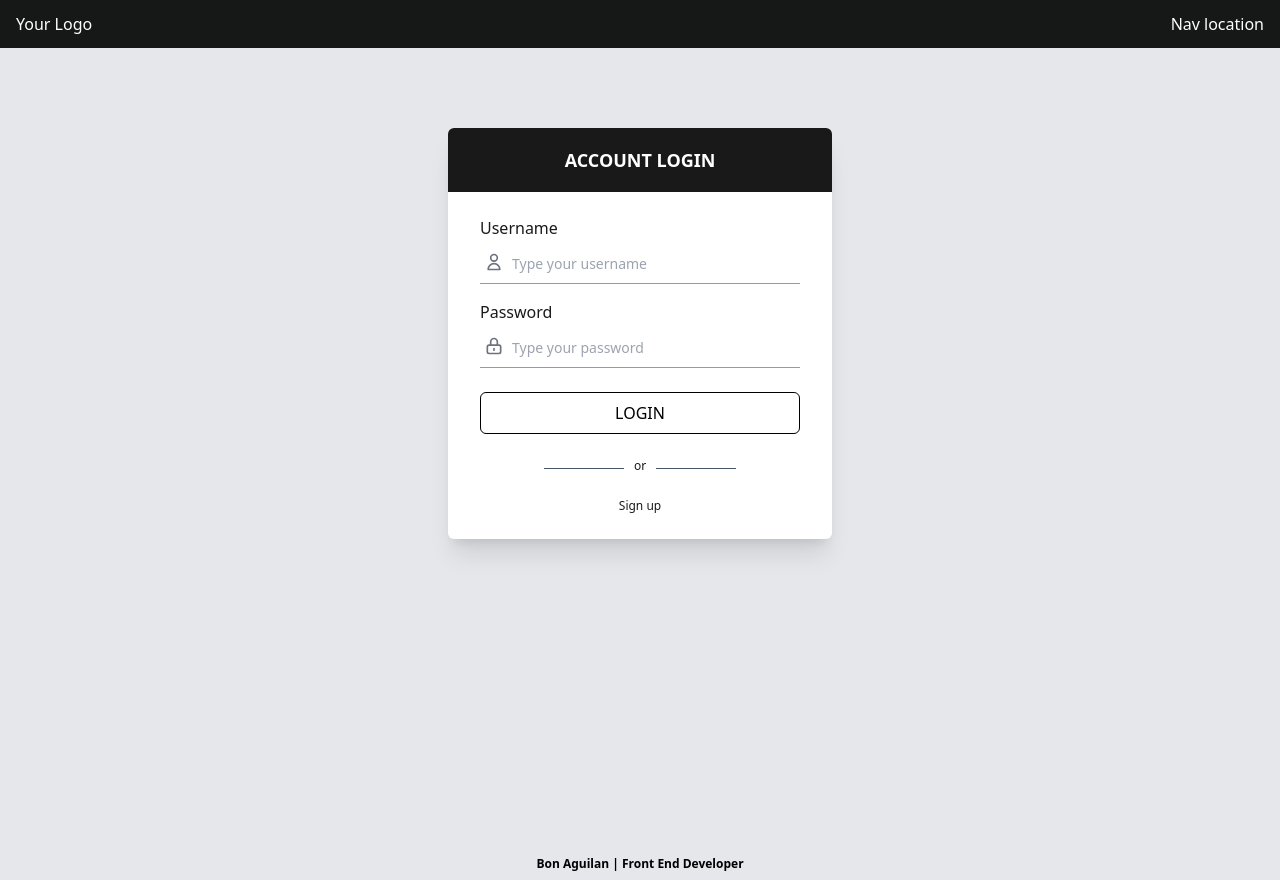
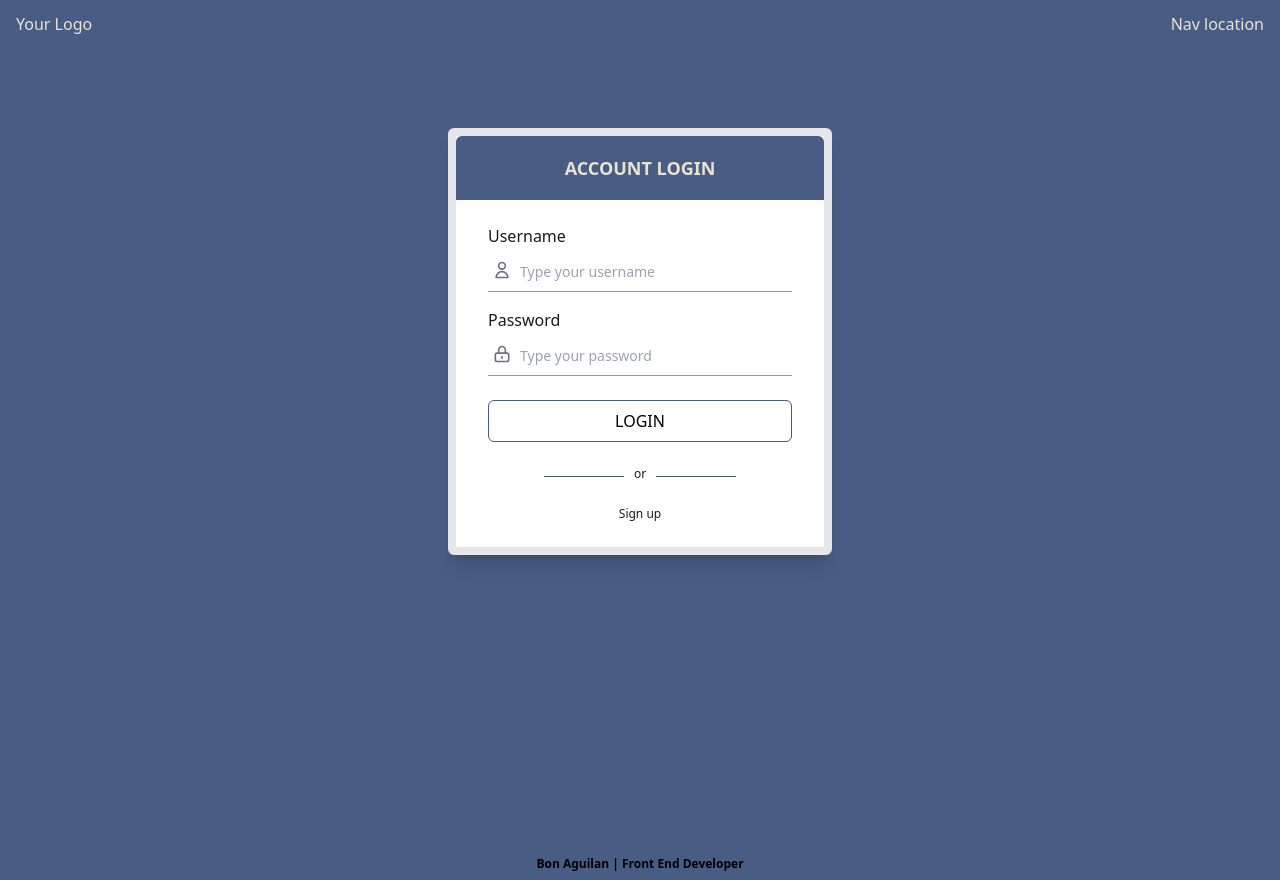
Before and after one commit to aguilanbon/mern-app, a React (Create React App) app: page / in a window 1280 px wide. Built offline with nearby package versions, Linux system fonts and the light colour scheme.

Commit message:
change primary/secondary colors

```diff
--- a/src/App.js
+++ b/src/App.js
@@ -6,7 +6,7 @@ import Home from "./pages/Home/Home";
 
 function App() {
   return (
-  <div className="w-auto h-auto bg-gray-200">
+  <div className="w-auto h-auto bg-secondary">
     <Header />
       <Routes>
         <Route path='/' element={ <Login /> }></Route>
--- a/src/pages/Includes/Header.jsx
+++ b/src/pages/Includes/Header.jsx
@@ -2,7 +2,7 @@ import React from 'react'
 
 function Header() {
     return (
-        <div className='w-full h-12 flex bg-black bg-opacity-90 text-white'>
+        <div className='w-full h-12 flex bg-secondary text-bg'>
             <div className='w-full h-full flex items-center justify-between px-4'>
                 <div className='flex'>
                     <h1>Your Logo</h1>
--- a/src/pages/Login/Login.jsx
+++ b/src/pages/Login/Login.jsx
@@ -4,8 +4,8 @@ function Login() {
     return (
         <div className='min-h-screen'>
             <div className='w-full h-auto flex items-center justify-center'>
-                <div className='w-80 md:w-96 h-auto mt-20 pb-4 flex flex-col bg-white text-black text-opacity-90 rounded-md shadow-xl'>
-                    <div className='h-16 mb-4 flex items-center justify-center bg-black bg-opacity-90 text-white rounded-t-md'>
+                <div className='w-80 md:w-96 h-auto mt-20 pb-4 flex flex-col border-8 bg-white text-black text-opacity-90 rounded-md shadow-xl'>
+                    <div className='h-16 mb-4 flex items-center justify-center bg-secondary text-bg rounded-t-md'>
                         <h1 className='font-bold text-lg'>ACCOUNT LOGIN</h1>
                     </div>
                     <form action="" className='w-full flex flex-col  py-2 px-8'>
@@ -28,7 +28,7 @@ function Login() {
                             </div>
                         </div>
                         <div className='w-full my-6 flex items-center justify-center'>
-                            <button className='w-full p-2 rounded-md text-black border border-black hover:bg-black hover:bg-opacity-90 hover:text-white ease-linear duration-150 hover:scale-105'>LOGIN</button>
+                            <button className='w-full p-2 rounded-md text-black border border-secondary hover:bg-secondary  hover:text-white ease-linear duration-150 hover:scale-105'>LOGIN</button>
                         </div>
                         <div className='w-full flex flex-col items-center justify-center'>
                             <p className='w-full flex items-center justify-center text-xs mb-6 before:w-20 before:border-slate-600 before:border-b before:-ml-28 before:mt-1  before:absolute
--- a/tailwind.config.js
+++ b/tailwind.config.js
@@ -4,7 +4,14 @@ module.exports = {
     "./src/**/*.{js,jsx,ts,tsx}",
   ],
   theme: {
-    extend: {},
+    extend: {
+      colors: {
+        'primary' : '#1C3879',
+        'secondary': '#495C83',
+        'bg': '#EAE3D2',
+        'creamwhite': '#F9F5EB'
+      }
+    },
   },
   plugins: [],
 }
```
